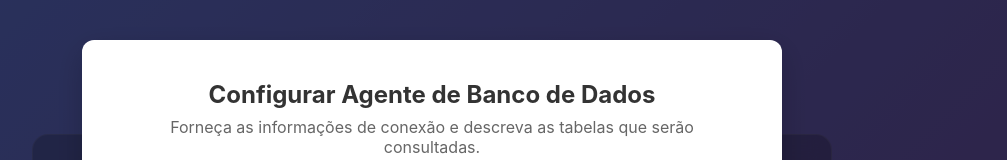
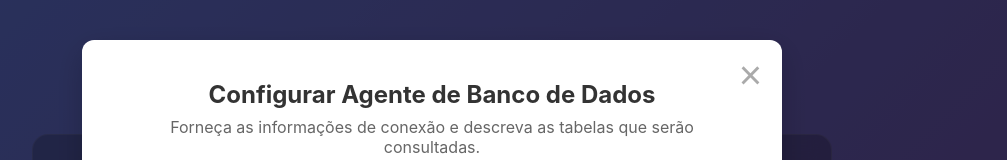
Before and after one commit to victoresende19/TextToSQL, a React (Vite) app in the folder chat-frontend/: page / in a window 1280 px wide. Both pictures are taken after a click on the button "Configurar Base de Dados". Shown: the top 160 px of the page, without its empty margins (208-1215 px from the left). Built offline with nearby package versions, Linux system fonts and the light colour scheme; no server answers.

Commit message:
:star: Chat component :star:

```diff
--- a/chat-frontend/src/components/ConfigModal.tsx
+++ b/chat-frontend/src/components/ConfigModal.tsx
@@ -16,7 +16,8 @@ interface Table {
 
 const API_URL = "https://texttosql-k8p8.onrender.com/configure_agent";
 
-const ConfigModal: React.FC<ConfigModalProps> = ({ onConfigSuccess }) => {
+// 👇 CORREÇÃO 1: Adicione 'onClose' na desestruturação das props
+const ConfigModal: React.FC<ConfigModalProps> = ({ onConfigSuccess, onClose }) => {
     // Estados para os campos do formulário
     const [dialect, setDialect] = useState('sqlite');
     const [connectionString, setConnectionString] = useState('sqlite:///db/database.db');
@@ -83,6 +84,9 @@ const ConfigModal: React.FC<ConfigModalProps> = ({ onConfigSuccess }) => {
     return (
         <div className="modal-overlay">
             <div className="modal-content">
+                {/* 👇 CORREÇÃO 2: Adicione o botão para usar a função onClose */}
+                <button className="close-btn" onClick={onClose}>&times;</button>
+
                 <h2>Configurar Agente de Banco de Dados</h2>
                 <p>Forneça as informações de conexão e descreva as tabelas que serão consultadas.</p>
 
```
